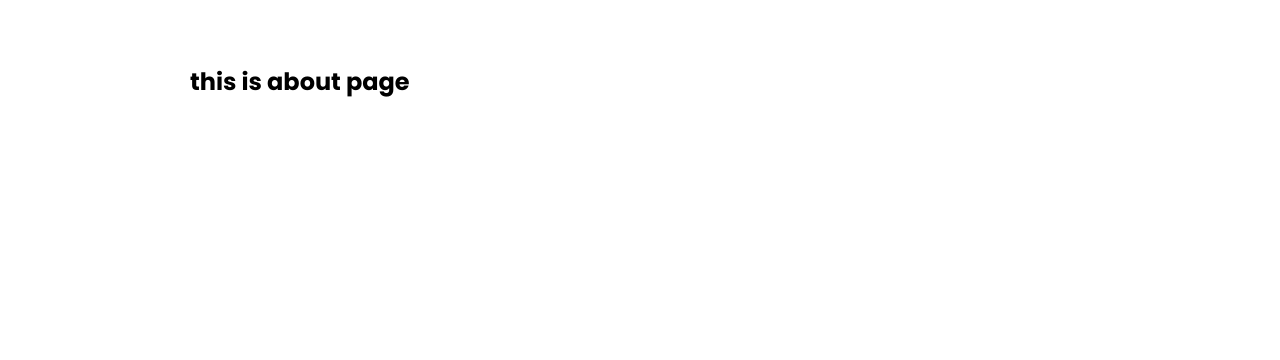
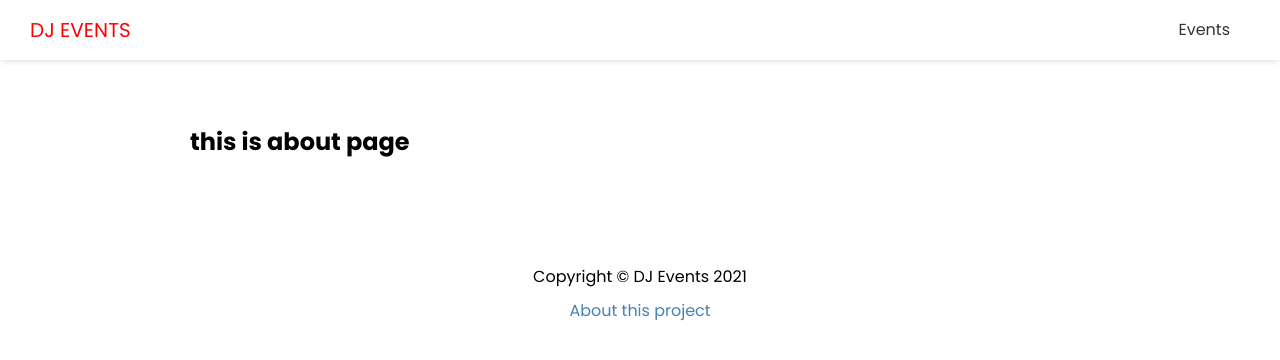
Before and after one commit to alaminsheikh01/Next-js-Dev-to-Development-with_project-, a Next.js app in the folder frontend/: page /about in a window 1280 px wide. Shown: the top 360 px of the page. Built offline with nearby package versions, Linux system fonts and the light colour scheme.

Commit message:
header and footer customization

```diff
--- /dev/null
+++ b/frontend/components/Footer.js
@@ -0,0 +1,13 @@
+import Link from "next/link";
+import styles from "../styles/Footer.module.css";
+
+export default function Footer() {
+  return (
+    <footer className={styles.footer}>
+      <p>Copyright &copy; DJ Events 2021</p>
+      <p>
+        <Link href="/about">About this project</Link>
+      </p>
+    </footer>
+  );
+}
--- /dev/null
+++ b/frontend/components/Header.js
@@ -0,0 +1,24 @@
+import Link from "next/link";
+import styles from "../styles/Header.module.css";
+
+export default function Header() {
+  return (
+    <header className={styles.header}>
+      <div className={styles.logo}>
+        <Link href="/">
+          <a>DJ Events</a>
+        </Link>
+      </div>
+
+      <nav>
+        <ul>
+          <li>
+            <Link href="/events">
+              <a>Events</a>
+            </Link>
+          </li>
+        </ul>
+      </nav>
+    </header>
+  );
+}
--- a/frontend/components/Layout.js
+++ b/frontend/components/Layout.js
@@ -1,5 +1,7 @@
 import Head from "next/head";
 import styles from "../styles/Layout.module.css";
+import Header from "./Header";
+import Footer from "./Footer";
 
 export default function Layout({ title, keywords, description, children }) {
   return (
@@ -9,7 +11,9 @@
         <meta name="description" content={description} />
         <meta name="keywords" content={keywords} />
       </Head>
+      <Header />
       <div className={styles.container}>{children}</div>
+      <Footer />
     </div>
   );
 }
--- /dev/null
+++ b/frontend/styles/Footer.module.css
@@ -0,0 +1,8 @@
+.footer {
+  margin: 100px 0 40px;
+  text-align: center;
+}
+
+.footer p {
+  margin: 5px 0;
+}
--- /dev/null
+++ b/frontend/styles/Header.module.css
@@ -0,0 +1,56 @@
+.header {
+  display: flex;
+  justify-content: space-between;
+  align-items: center;
+  background: #fff;
+  color: #333;
+  height: 60px;
+  padding: 0 30px;
+  box-shadow: 0 2px 5px rgba(0, 0, 0, 0.1);
+}
+
+.header a {
+  color: #333;
+  margin-right: 20px;
+}
+
+.header a:hover {
+  color: #000;
+}
+.header ul {
+  display: flex;
+  align-items: center;
+  justify-content: center;
+  list-style: none;
+}
+
+.logo {
+  color: red;
+  font-size: 20px;
+  text-transform: uppercase;
+}
+
+.logo a {
+  color: red;
+}
+
+@media (max-width: 768px) {
+  .header {
+    flex-direction: column;
+    height: auto;
+  }
+
+  .header ul {
+    margin: 20px 0;
+    flex-direction: column;
+    text-align: center;
+  }
+
+  .header a {
+    margin-right: 0;
+  }
+
+  .logo {
+    margin: 20px 0;
+  }
+}
```
